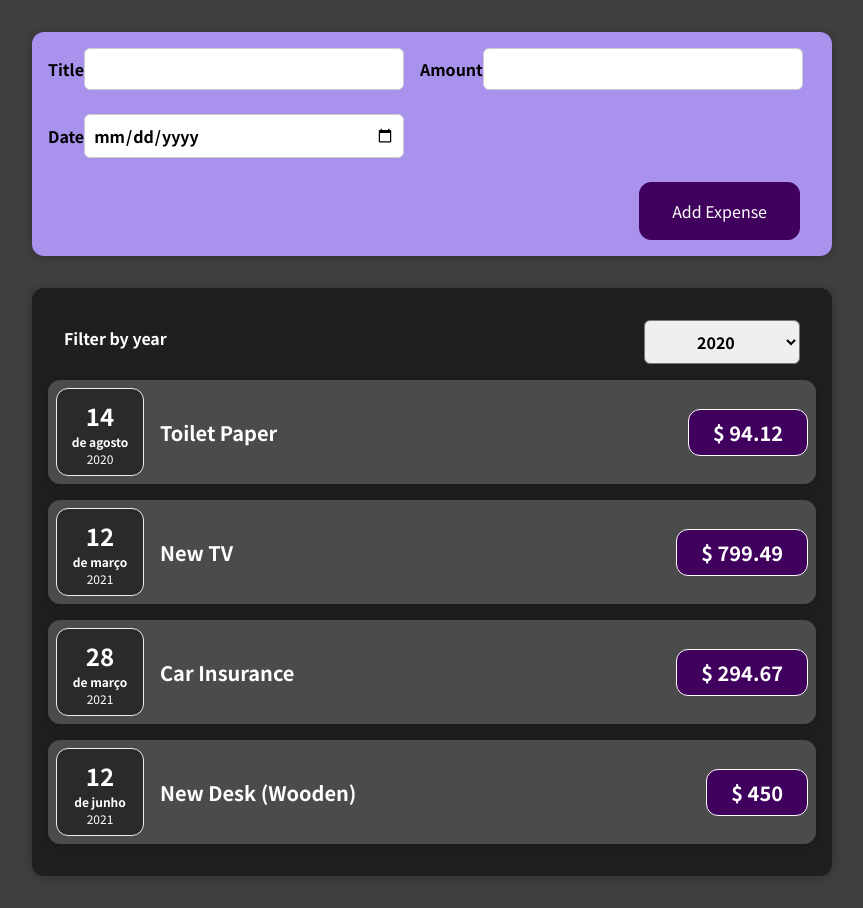
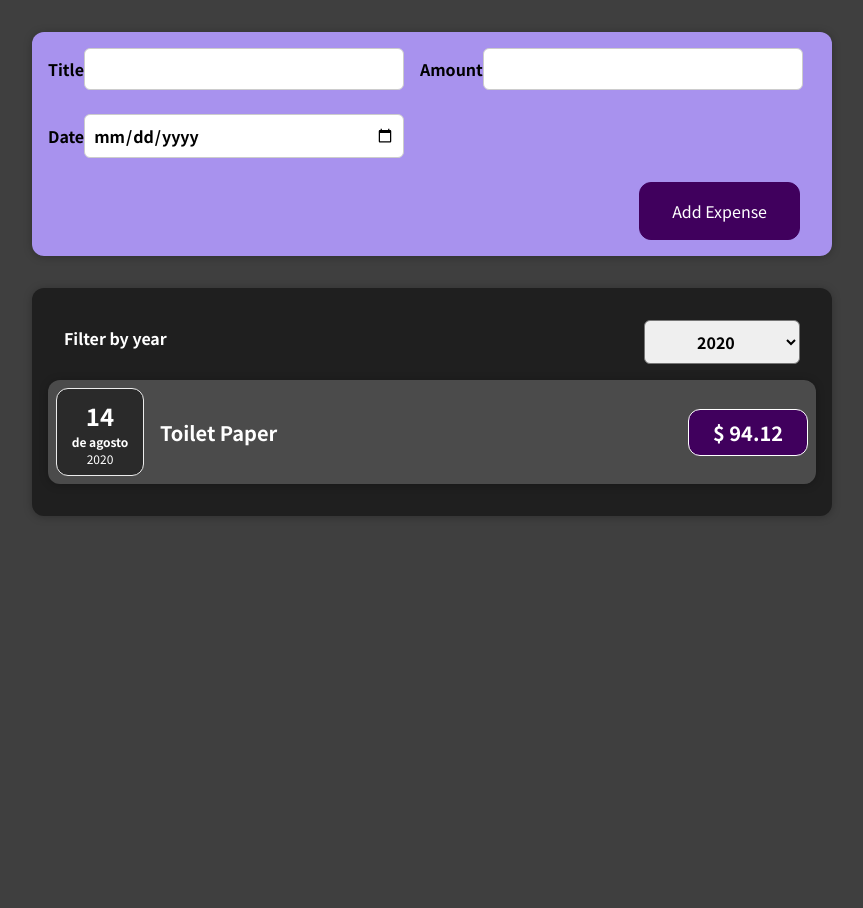
Before and after one commit to julianohcosta/ReactCourse, a React (Create React App) app: page / in a window 1280 px wide. Shown: the whole page, without its empty margins (208-1071 px from the left). After the commit the page ends 800 px from the top, so only its background shows below. Built offline with nearby package versions, Linux system fonts and the light colour scheme.

Commit message:
Add filter logic

```diff
--- a/src/App.jsx
+++ b/src/App.jsx
@@ -1,10 +1,9 @@
 import React from 'react';
+import { useState } from "react";
 import Expense from "./components/Expenses/Expenses";
 import NewExpense from "./components/NewExpense/NewExpense";
 
-function App() {
-
-    const expenses = [
+const DUMMY_EXPENSES = [
     {
         id: 'e1',
         title: 'Toilet Paper',
@@ -31,10 +30,15 @@
     },
 ];
 
+function App() {
+
+    const [expenses, setExpenses] = useState(DUMMY_EXPENSES)
+
     const addExpenseHandler = expense => {
-        expenses.push(expense);
-    }
-
+        setExpenses(prevExpenses => {
+            return [expense, ...prevExpenses]
+        });
+    };
     return (
         <React.StrictMode>
             <div>
--- a/src/components/Expenses/Expenses.jsx
+++ b/src/components/Expenses/Expenses.jsx
@@ -1,5 +1,5 @@
 import './css/Expenses.css'
-import { useState } from 'react';
+import {useState} from 'react';
 import ExpenseItem from "./ExpenseItem";
 import Card from "../UI/Card";
 import ExpensesFilter from "../UI/ExpensesFilter";
@@ -13,20 +13,27 @@
 export default function Expense(props) {
 
     const [filteredYear, setFilteredYear] = useState('2020');
-    const expenses = props.expenses;
 
     const expensesFilterHandler = (selectedYear) => {
         setFilteredYear(selectedYear);
     }
 
+    const filteredExpenses = props.expenses.filter(expense => {
+        return expense.date.getFullYear().toString() === filteredYear;
+    })
+
     return (
         <div>
             <Card className="expenses">
                 <ExpensesFilter onFilterChange={expensesFilterHandler} selectedYear={filteredYear}/>
-                <ExpenseItem title={expenses[0].title} amount={expenses[0].amount} date={expenses[0].date}/>
-                <ExpenseItem title={expenses[1].title} amount={expenses[1].amount} date={expenses[1].date}/>
-                <ExpenseItem title={expenses[2].title} amount={expenses[2].amount} date={expenses[2].date}/>
-                <ExpenseItem title={expenses[3].title} amount={expenses[3].amount} date={expenses[3].date}/>
+                {
+                    filteredExpenses.length === 0 ? <p>No Expenses found.</p> : filteredExpenses.map((expense) => (
+                        <ExpenseItem
+                            key={expense.id}
+                            title={expense.title}
+                            amount={expense.amount}
+                            date={expense.date}/>
+                    ))}
             </Card>
         </div>
     )
```
Lines whose indentation alone changed are shown as unchanged.
